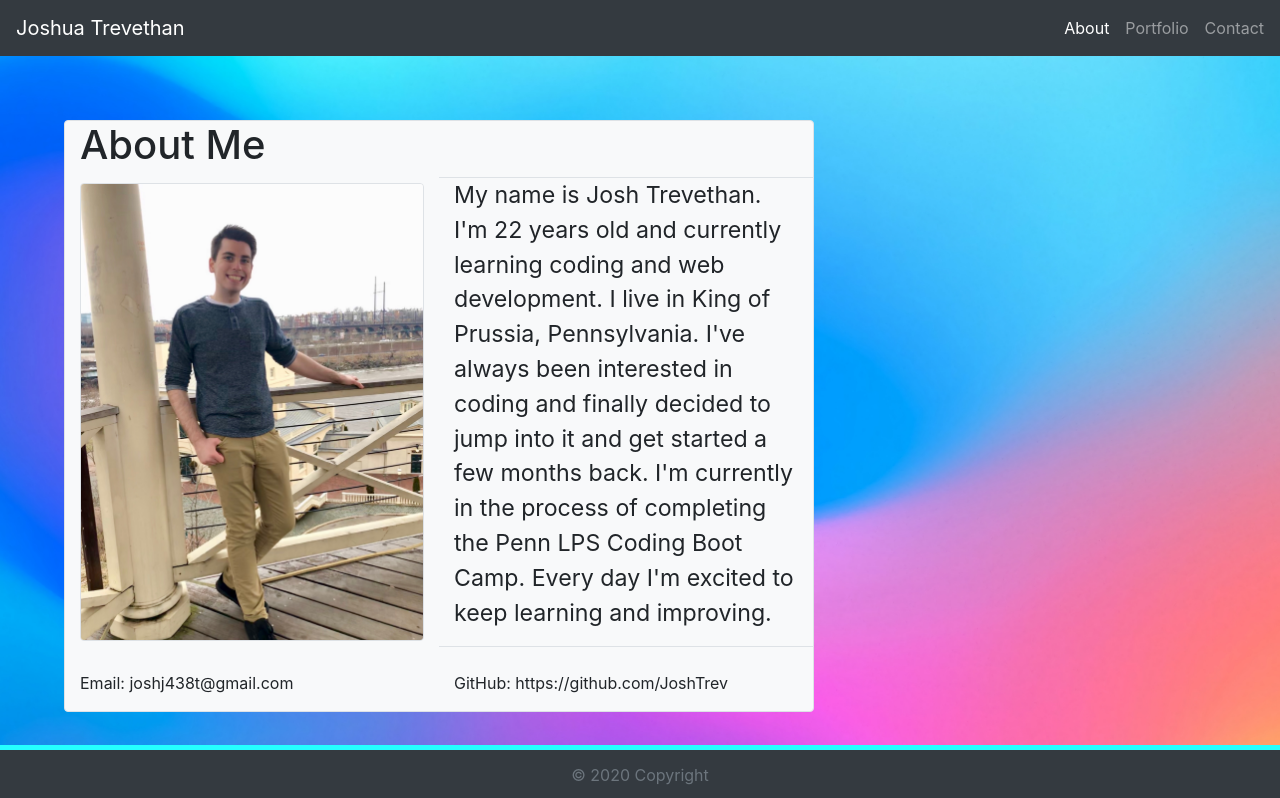
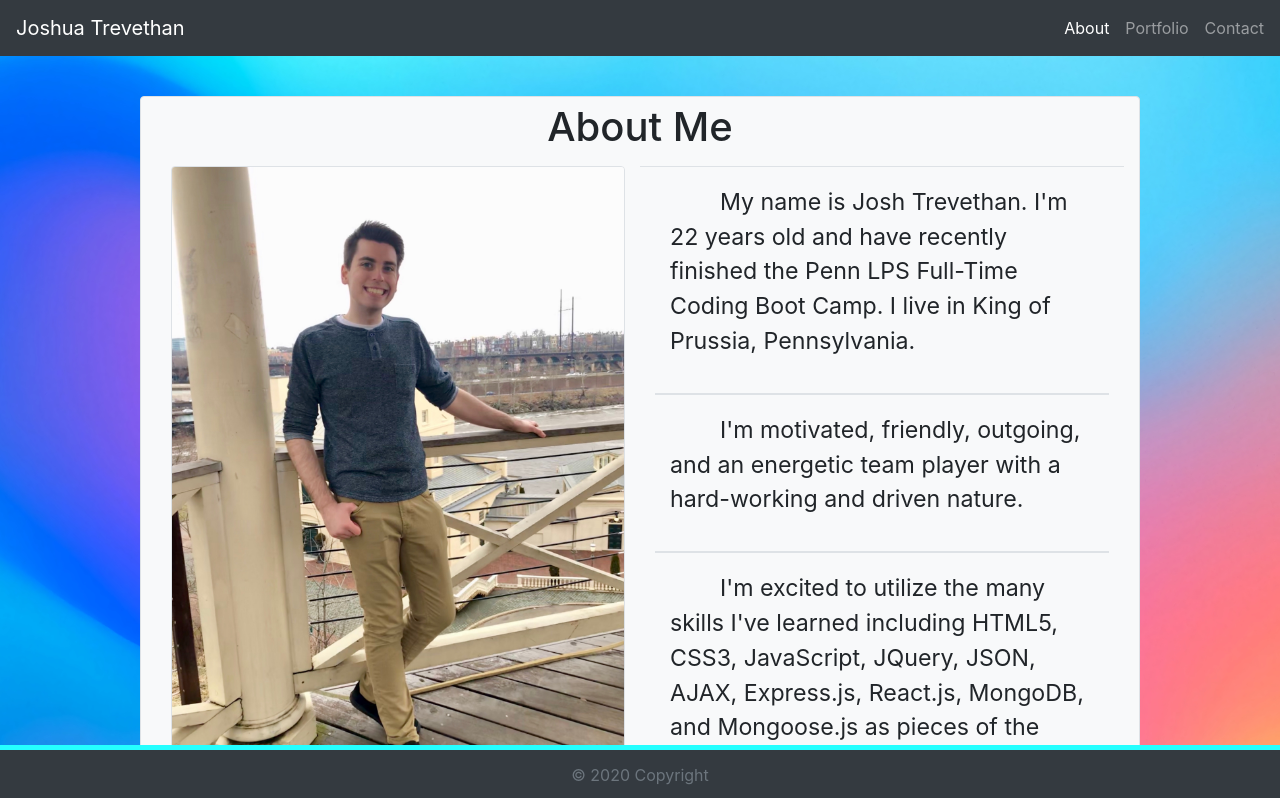
Before and after one commit to JoshTrev/Portfolio, a React (Create React App) app: page / in a window 1280 px wide. Shown: the top 798 px of the page. Built offline with nearby package versions, Linux system fonts and the light colour scheme.

Commit message:
Uploading new version.

```diff
--- a/public/index.html
+++ b/public/index.html
@@ -3,7 +3,8 @@
   <head>
     <meta charset="utf-8" />
     <meta name="viewport" content="width=device-width, initial-scale=1" />
-    <title>React App</title>
+    <meta name="theme-color" content="#000000" />
+    <title>Portfolio</title>
     <link rel="stylesheet" href="https://cdn.jsdelivr.net/npm/bootstrap@4.5.3/dist/css/bootstrap.min.css" integrity="sha384-TX8t27EcRE3e/ihU7zmQxVncDAy5uIKz4rEkgIXeMed4M0jlfIDPvg6uqKI2xXr2" crossorigin="anonymous">
     <link rel="stylesheet" type="text/css" href="style.css" />
   </head>
--- a/src/App.js
+++ b/src/App.js
@@ -8,6 +8,9 @@ import Portfolio from "./pages/Portfolio/Portfolio";
 function App() {
   const [page, setPage] = useState({
     currentPage: "AboutMe"
+  });
+  const [dropDown, setDropDown] = useState({
+    dropDownActive: "NotActive"
   });
   const [headerProp, setheaderProp] = useState({
     img: "./assets/img/JoshPic.JPG"
@@ -26,14 +29,25 @@ function App() {
 
   function handleButtonClick(event) {
     const buttonName = event.target.id;
-    if (buttonName === "AboutMe") {
-      setPage({ currentPage: buttonName });
+    if (buttonName === "AboutMe" || buttonName === "AboutMe2") {
+      setPage({ currentPage: "AboutMe" });
     }
-    else if (buttonName === "Contact") {
-      setPage({ currentPage: buttonName });
+    else if (buttonName === "Contact" || buttonName === "Contact2") {
+      setPage({ currentPage: "Contact" });
     }
-    else if (buttonName === "Portfolio") {
-      setPage({ currentPage: buttonName });
+    else if (buttonName === "Portfolio" || buttonName === "Portfolio2") {
+      setPage({ currentPage: "Portfolio" });
+    }
+  }
+
+  function handleButtonClickDropDown(event) {
+    if (dropDown.dropDownActive === "NotActive"){
+      setDropDown({ dropDownActive: "Active" });
+      // console.log("Setting Active!");
+    }
+    else{
+      setDropDown({ dropDownActive: "NotActive" });
+      // console.log("Deactivating");
     }
   }
 
@@ -64,14 +78,17 @@ function App() {
     <>
       <Header
         onClick={handleButtonClick}
+        onClickDropDown={handleButtonClickDropDown}
         currentPage={page.currentPage}
+        dropDownActive={dropDown.dropDownActive}
       />
       <main>
         {page.currentPage === "AboutMe" &&
-          <AboutMe aboutMeImg={headerProp.img} />
+          <AboutMe aboutMeImg={headerProp.img}
+          dropDownActive={dropDown.dropDownActive}/>
         }
         {page.currentPage === "Contact" &&
-          <Contact />
+          <Contact dropDownActive={dropDown.dropDownActive}/>
         }
         {page.currentPage === "Portfolio" &&
           <Portfolio
@@ -82,6 +99,7 @@ function App() {
             portfolioImg5={portfolioProp.img5}
             portfolioImg6={portfolioProp.img6}
             onClick={handleButtonClick2}
+            dropDownActive={dropDown.dropDownActive}
           />
         }
       </main>
--- a/src/components/Header/Header.css
+++ b/src/components/Header/Header.css
@@ -8,6 +8,23 @@
     box-shadow: none;
 }
 
+#AboutMe2, #Portfolio2, #Contact2 {
+    float: left;
+    background: none!important;
+    border: none;
+    padding: 0!important;
+    margin-left: 1rem;
+    outline: none !important;
+    box-shadow: none;
+}
+
+#dropdown{
+    background-color:#303030;
+    width: 100%;
+    height: 7.5rem;
+    padding-top: 0.5rem;
+}
+
 .buttonActive{
     color: #fff;
 }
@@ -15,3 +32,36 @@
 .buttonNotActive{
     color: rgba(255,255,255,.5);
 }
+
+#AboutMe2{
+    width: 100%;
+    font-size: 1.2rem;
+}
+
+#Portfolio2{
+    clear: both;
+    width: 100%;
+    margin-top: 0.5rem;
+    font-size: 1.2rem;
+}
+
+#Contact2{
+    clear: both;
+    width: 100%;
+    margin-top: 0.5rem;
+    font-size: 1.2rem;
+}
+
+.skinnyBar2{
+    background-color: #25ffff;
+    height: 60px;
+    width: 100%;
+}
+
+span{
+    pointer-events: none
+}
+
+.DropDownNotActive{
+    display: none;
+}
--- a/src/components/Header/Header.js
+++ b/src/components/Header/Header.js
@@ -6,7 +6,7 @@ function Header(props) {
         <>
             <nav className="navbar navbar-expand-lg navbar-dark fixed-top bg-dark">
                 <a className="navbar-brand" href="/">Joshua Trevethan</a>
-                <button className="navbar-toggler" type="button" data-toggle="collapse" data-target="#navbarSupportedContent" aria-controls="navbarSupportedContent" aria-expanded="false" aria-label="Toggle navigation">
+                <button onClick={props.onClickDropDown} className="navbar-toggler" id="TEST!" type="button" data-toggle="collapse" data-target="#navbarSupportedContent" aria-controls="navbarSupportedContent" aria-expanded="false" aria-label="Toggle navigation">
                     <span className="navbar-toggler-icon"></span>
                 </button>
                 <div className="collapse navbar-collapse" id="navbarSupportedContent">
@@ -23,6 +23,18 @@ function Header(props) {
                     </ul>
                 </div>
             </nav>
+
+            <div id="full-dropdown" className={props.dropDownActive === "Active" ? "DropDownActive" : "DropDownNotActive"}>
+                <div className="skinnyBar2"></div>
+
+                <div id="dropdown">
+                    <button onClick={props.onClick} id="AboutMe2" className={props.currentPage === "AboutMe" ? "buttonActive" : "buttonNotActive"}>About</button>
+
+                    <button onClick={props.onClick} id="Portfolio2" className={props.currentPage === "Portfolio" ? "buttonActive" : "buttonNotActive"}>Portfolio</button>
+
+                    <button onClick={props.onClick} id="Contact2" className={props.currentPage === "Contact" ? "buttonActive" : "buttonNotActive"}>Contact</button>
+                </div>
+            </div>
         </>
     );
 }
--- a/src/index.js
+++ b/src/index.js
@@ -1,5 +1,6 @@
 import React from 'react';
 import ReactDOM from 'react-dom';
 import App from './App';
+import 'bootstrap/dist/css/bootstrap.min.css';
 
 ReactDOM.render(<App />,document.getElementById('root'));
--- a/src/pages/AboutMe/AboutMe.css
+++ b/src/pages/AboutMe/AboutMe.css
@@ -1,12 +1,28 @@
 #indexContainer{
-    max-width: 750px;
-    float: left;
-    margin-top: 7.5rem;
-    margin-left: 4rem;
+    width: 90%;
+    max-width: 1000px;
+    /* margin-top: 6rem; */
+    margin-left: auto;
+    margin-right: auto;
+}
+
+.DropDownActiveAboutMe{
+    margin-top: 2.5rem;
+}
+
+.DropDownNotActiveAboutMe{
+    margin-top: 6rem;
 }
 
 .indexText{
     font-size: 1.45rem;
+    text-indent: 50px;
+}
+
+#indexTextSmall{
+    clear: both;
+    text-align: center;
+    font-weight: 500;
 }
 
 .indexTextSmall{
@@ -18,3 +34,79 @@
     max-width: 100%;
     max-height: 100%;
 }
+
+#Header{
+    width: 100%;
+    text-align:center;
+    padding-top: 0.4rem;
+    padding-bottom: 0.4rem;
+}
+
+.aboutbox{
+    padding-top: 18px;
+    padding-bottom: 18px;
+}
+
+@media (min-width: 0px){
+    .indexText{
+        font-size: 3.5vw;
+    }
+
+    .aboutbox{
+        padding-top: 4vw;
+        padding-bottom: 2vw;
+    }
+
+    #JoshPic-container{
+        float: left;
+        width: 100%;
+        padding-bottom: 2rem;
+    }
+
+    #Josh-text-container{
+        clear: both;
+        width: 100%;
+    }
+
+    #indexTextSmall{
+        font-size: 3vw;
+    }
+}
+
+@media (min-width: 700px){
+    .indexText{
+        font-size: 2vw;
+    }
+
+    .aboutbox{
+        padding-top: 1vw;
+        padding-bottom: 1vw;
+    }
+
+    #JoshPic-container{
+        float: left;
+        width: 50%;
+        padding-bottom: 2rem;
+    }
+
+    #Josh-text-container{
+        float: left;
+        clear: none;
+        width: 50%;
+    }
+
+    #indexTextSmall{
+        font-size: 100%;
+    }
+}
+
+@media (min-width: 1128px){
+    .indexText{
+        font-size: 1.45rem;
+    }
+
+    .aboutbox{
+        padding-top: 18px;
+        padding-bottom: 18px;
+    }
+}
--- a/src/pages/AboutMe/AboutMe.js
+++ b/src/pages/AboutMe/AboutMe.js
@@ -4,20 +4,40 @@ import "./AboutMe.css";
 function AboutMe(props) {
     return (
         <>
-            <main className="container bg-light border rounded" id="indexContainer">
-                <h1>About Me</h1>
-                <section className="row row-cols-2 align-items-center">
-                    <div className="col">
+            <main className={props.dropDownActive === "Active" ? "DropDownActiveAboutMe container bg-light border rounded" : "DropDownNotActiveAboutMe container bg-light border rounded"} id="indexContainer">
+
+                <div id="Header">
+                    <h1>About Me</h1>
+                </div>
+
+                <section id="section">
+
+                    <div className="col" id="JoshPic-container">
                         <img className="border rounded" id="JoshPic" src={props.aboutMeImg} width="100%" />
                     </div>
-                    <div className="col border-top border-bottom">
-                        <p className="indexText">My name is Josh Trevethan. I'm 22 years old and currently learning coding and web development. I live in King of Prussia, Pennsylvania. I've always been interested in coding and finally decided to jump into it and get started a few months back. I'm currently in the process of completing the Penn LPS Coding Boot Camp. Every day I'm excited to keep learning and improving. </p>
+
+                    <div className="col border-top border-bottom" id="Josh-text-container">
+
+                        <div className="col border-bottom aboutbox">
+                            <p className="indexText">My name is Josh Trevethan. I'm 22 years old and have recently finished the Penn LPS Full-Time Coding Boot Camp. I live in King of Prussia, Pennsylvania.</p>
+                        </div>
+
+                        <div className="col border-top border-bottom aboutbox">
+                            <p className="indexText">I'm motivated, friendly, outgoing, and an energetic team player with a hard-working and driven nature.
+                        </p>
+                        </div>
+
+                        <div className="col border-top aboutbox">
+                            <p className="indexText">I'm excited to utilize the many skills I've learned including HTML5, CSS3, JavaScript, JQuery, JSON, AJAX, Express.js, React.js, MongoDB, and Mongoose.js as pieces of the MERN stack.
+                        </p>
+                        </div>
                     </div>
+
                 </section>
 
                 <br></br>
 
-                <section className="row row-cols-2 align-items-center">
+                <section className="row row-cols-2 align-items-center" id="indexTextSmall">
                     <div className="col">
                         <p className="indexTextSmall">Email: joshj438t@gmail.com</p>
                     </div>
@@ -26,6 +46,11 @@ function AboutMe(props) {
                     </div>
                 </section>
             </main>
+
+            <br></br>
+            <br></br>
+            <br></br>
+            <br></br>
         </>
     )
 }
--- a/src/pages/Contact/Contact.css
+++ b/src/pages/Contact/Contact.css
@@ -1,8 +1,22 @@
 #contactContainer{
-    max-width: 750px;
-    float: left;
-    margin-top: 7.5rem;
-    margin-left: 4rem;
+    width: 90%;
+    max-width: 1000px;
+    /* margin-top: 7.5rem; */
+    margin-left: auto;
+    margin-right: auto;
+}
+
+.DropDownActiveContact{
+    margin-top: 2.5rem;
+}
+
+.DropDownNotActiveContact{
+    margin-top: 6rem;
+}
+
+#Header2{
+    width: 100%;
+    text-align:center;
     padding-top: 0.4rem;
 }
 
--- a/src/pages/Contact/Contact.js
+++ b/src/pages/Contact/Contact.js
@@ -1,28 +1,43 @@
 import React from "react";
 import "./Contact.css";
 
-function Contact() {
+function Contact(props) {
     return (
         <>
-            <main className="container bg-light border rounded" id="contactContainer">
+            <main className={props.dropDownActive === "Active" ? "DropDownActiveContact container bg-light border rounded container1" : "DropDownNotActiveContact container bg-light border rounded container1"} id="contactContainer">
+
                 <form>
-                    <h1>Contact</h1>
+
+                    <div id="Header2">
+                        <h1>Contact</h1>
+                    </div>
+
                     <section className="form-group">
-                        <label for="exampleFormControlInput1">Name</label>
+                        <label htmlFor="exampleFormControlInput1">Name</label>
                         <input type="text" className="form-control" placeholder="Name" />
                     </section>
+
                     <section className="form-group">
-                        <label for="exampleFormControlInput1">Email address</label>
+                        <label htmlFor="exampleFormControlInput1">Email address</label>
                         <input type="email" className="form-control" id="exampleFormControlInput1" placeholder="Email" />
                     </section>
+
                     <section className="form-group">
-                        <label for="exampleFormControlTextarea1">Message</label>
+                        <label htmlFor="exampleFormControlTextarea1">Message</label>
                         <textarea className="form-control" id="exampleFormControlTextarea1" placeholder="Message"
                             rows="3"></textarea>
                     </section>
+
                     <button type="button" id="submitButton">Submit</button>
+
                 </form>
+
             </main>
+
+            <br></br>
+            <br></br>
+            <br></br>
+            <br></br>
         </>
     )
 }
--- a/src/pages/Portfolio/Portfolio.css
+++ b/src/pages/Portfolio/Portfolio.css
@@ -1,8 +1,22 @@
 #portfolioContainer{
+    width: 90%;
     max-width: 1000px;
-    float: left;
-    margin-top: 7.5rem;
-    margin-left: 4rem;
+    margin-left: auto;
+    margin-right: auto;
+}
+
+#Header3{
+    width: 100%;
+    text-align:center;
+    padding-top: 0.4rem;
+}
+
+.DropDownActivePortfolio{
+    margin-top: 2.5rem;
+}
+
+.DropDownNotActivePortfolio{
+    margin-top: 6rem;
 }
 
 .portfolioImg{
@@ -15,3 +29,84 @@
     width: 100%;
     background-color: transparent;
 }
+
+@media (min-width: 0px){
+    #Project1{
+        float: left;
+        width: 100%;
+        padding-top: 1rem;
+        padding-bottom: 1rem;
+    }
+    #Project2{
+        clear: both;
+        width: 100%;
+        padding-top: 1rem;
+        padding-bottom: 1rem;
+    }
+    #Project3{
+        clear: both;
+        width: 100%;
+        padding-top: 1rem;
+        padding-bottom: 1rem;
+    }
+    #Project4{
+        clear: both;
+        width: 100%;
+        padding-top: 1rem;
+        padding-bottom: 1rem;
+    }
+    #Project5{
+        clear: both;
+        width: 100%;
+        padding-top: 1rem;
+        padding-bottom: 1rem;
+    }
+    #Project6{
+        clear: both;
+        width: 100%;
+        padding-top: 1rem;
+        padding-bottom: 1rem;
+    }
+
+    #portfolioContainer{
+        padding-bottom: 2rem;
+    }
+}
+
+@media (min-width: 700px){
+    #Project1{
+        clear: none;
+        float: left;
+        width: 50%;
+    }
+    #Project2{
+        clear: none;
+        float: left;
+        width: 50%;
+    }
+    #Project3{
+        clear: both;
+        float: left;
+        width: 50%;
+    }
+    #Project4{
+        clear: none;
+        float: left;
+        width: 50%;
+    }
+    #Project5{
+        clear: both;
+        float: left;
+        width: 50%;
+    }
+    #Project6{
+        clear: none;
+        float: left;
+        width: 50%;
+    }
+
+    #portfolioContainer{
+        padding-bottom: 0rem;
+        min-height: 60rem;
+    }
+}
--- a/src/pages/Portfolio/Portfolio.js
+++ b/src/pages/Portfolio/Portfolio.js
@@ -5,52 +5,66 @@ import "./Portfolio.css";
 function Portfolio(props) {
     return (
         <>
-            <main className="container bg-light border rounded" id="portfolioContainer">
+            <main className={props.dropDownActive === "Active" ? "DropDownActivePortfolio container bg-light border rounded container2" : "DropDownNotActivePortfolio container bg-light border rounded container2"} id="portfolioContainer">
+
+                <div id="Header3">
                     <h1>Portfolio</h1>
-                <section className="row row-cols-2">
+                </div>
+
+                <div className="Project border-top border-bottom" id="Project1">
                     <Project
                         portfolioImg={props.portfolioImg1}
                         onClick={props.onClick}
                         imgID="1"
                     />
+                </div>
+
+                <div className="Project border-top border-bottom" id="Project2">
                 <Project
                     portfolioImg={props.portfolioImg2}
                     onClick={props.onClick}
                     imgID="2"
                 />
-                </section>
+                </div>
 
-                <br></br>
-
-                <section className="row row-cols-2">
+                <div className="Project border-top border-bottom" id="Project3">
                 <Project
                     portfolioImg={props.portfolioImg3}
                     onClick={props.onClick}
                     imgID="3"
                 />
+                </div>
+
+                <div className="Project border-top border-bottom" id="Project4">
                 <Project
                     portfolioImg={props.portfolioImg4}
                     onClick={props.onClick}
                     imgID="4"
                 />
-                </section>
+                </div>
 
-                <br></br>
-
-                <section className="row row-cols-2">
+                <div className="Project border-top border-bottom" id="Project5">
                 <Project
                     portfolioImg={props.portfolioImg5}
                     onClick={props.onClick}
                     imgID="5"
                 />
+                </div>
+
+                <div className="Project border-top border-bottom" id="Project6">
                 <Project
                     portfolioImg={props.portfolioImg6}
                     onClick={props.onClick}
                     imgID="6"
                 />
-                </section>
+                </div>
+
             </main>
-            <div id="blankspace" />
+
+            <br></br>
+            <br></br>
+            <br></br>
+            <br></br>
         </>
     )
 }
```
Also changed, not shown: public/style.css (+21 -0 lines). Lines whose indentation alone changed are shown as unchanged.
